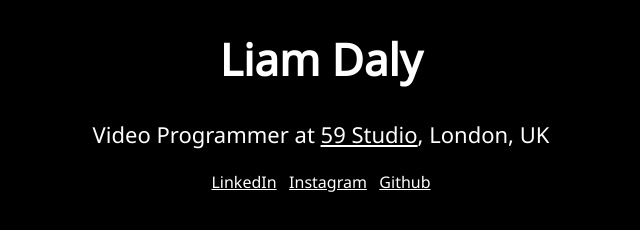
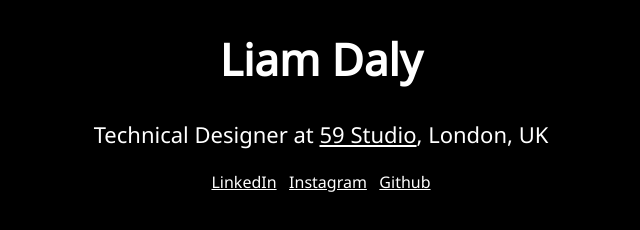
Before and after one commit to liamdalytech/ldtweb, a plain HTML site: page index.html in a window 1280 px wide. Shown: the full height of the page, 319-959 px from the left. Drawn offline with Linux system fonts and the light colour scheme.

Commit message:
Changed Role Title

```diff
--- a/index.html
+++ b/index.html
@@ -14,7 +14,7 @@
 </head>
 <body style="background-color: black;text-align: center;">
 <h1 style="color: white;font-weight: bold;">Liam Daly</h1>
-<p style="color: white;">Video Programmer at <a href="https://59.studio/team/">59 Studio</a>, London, UK</p>
+<p style="color: white;">Technical Designer at <a href="https://59.studio/team/">59 Studio</a>, London, UK</p>
 <p style="column-rule-color: white;font-size: 16px;"><a href="https://www.linkedin.com/in/liamdalytech/"> LinkedIn</a> &nbsp; <a href="https://www.instagram.com/liamdalytech/">Instagram</a> </a> &nbsp; <a href="https://github.com/liamdalytech">Github</a> </p>
 </body>
 </html>
```
